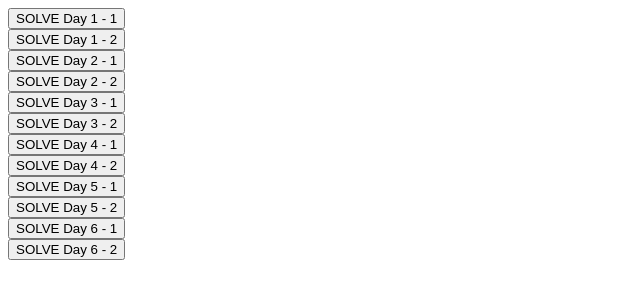
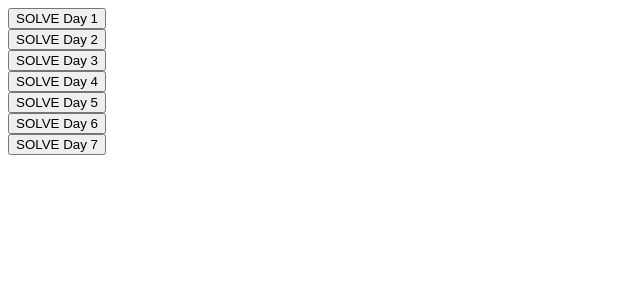
Before and after one commit to psacuto/advent-of-code, a React (Create React App) app: page / in a window 1280 px wide. Shown: the top 300 px of the page, without its empty margins (0-640 px from the left). Built offline with nearby package versions, Linux system fonts and the light colour scheme.

Commit message:
Grouped puzzles per day, added stub for day 7

```diff
--- a/src/App.tsx
+++ b/src/App.tsx
@@ -6,6 +6,7 @@ import { day3_1, day3_2 } from "./services/day3";
 import { day4_1, day4_2 } from "./services/day4";
 import { day5_1, day5_2 } from "./services/day5";
 import { day6_1, day6_2 } from "./services/day6";
+import { day7_1, day7_2 } from "./services/day7";
 
 function App() {
 
@@ -13,18 +14,13 @@ function App() {
     <div className="App">
       <header className="App-header">
         <div>
-          <Puzzle name="Day 1 - 1" implementation={day1_1} />
-          <Puzzle name="Day 1 - 2" implementation={day1_2} />
-          <Puzzle name="Day 2 - 1" implementation={day2_1} />
-          <Puzzle name="Day 2 - 2" implementation={day2_2} />
-          <Puzzle name="Day 3 - 1" implementation={day3_1} />
-          <Puzzle name="Day 3 - 2" implementation={day3_2} />
-          <Puzzle name="Day 4 - 1" implementation={day4_1} />
-          <Puzzle name="Day 4 - 2" implementation={day4_2} />
-          <Puzzle name="Day 5 - 1" implementation={day5_1} />
-          <Puzzle name="Day 5 - 2" implementation={day5_2} />
-          <Puzzle name="Day 6 - 1" implementation={day6_1} />
-          <Puzzle name="Day 6 - 2" implementation={day6_2} />
+          <Puzzle name="Day 1" part1={day1_1} part2={day1_2} />
+          <Puzzle name="Day 2" part1={day2_1} part2={day2_2} />
+          <Puzzle name="Day 3" part1={day3_1} part2={day3_2} />
+          <Puzzle name="Day 4" part1={day4_1} part2={day4_2} />
+          <Puzzle name="Day 5" part1={day5_1} part2={day5_2} />
+          <Puzzle name="Day 6" part1={day6_1} part2={day6_2} />
+          <Puzzle name="Day 7" part1={day7_1} part2={day7_2} />
         </div>
       </header>
     </div>
--- a/src/components/puzzle.tsx
+++ b/src/components/puzzle.tsx
@@ -2,19 +2,17 @@ import React, { useState } from "react";
 
 interface DayProps {
   name: string;
-  implementation: (input: string) => string;
+  part1: (input: string) => string;
+  part2: (input: string) => string;
 }
 
-export function Puzzle({ name, implementation }: DayProps) {
+export function Puzzle({ name, part1, part2 }: DayProps) {
   const [dayInput, setDayInput] = useState("");
   const [result, setResult] = useState("");
   const [opened, setOpened] = useState(false);
 
-  function run() {
-    const timerName = "puzzle " + name;
-    console.time(timerName);
-    const result = implementation(dayInput);
-    console.timeEnd(timerName);
+  function run(program: (input: string) => string) {
+    const result = program(dayInput);
     setResult(result);
   }
 
@@ -29,10 +27,10 @@ export function Puzzle({ name, implementation }: DayProps) {
             onChange={(e) => setDayInput(e.currentTarget.value)}
           ></textarea>
         </div>
-        <button onClick={run} disabled={!dayInput}>RUN</button>
-
+        <button onClick={() => run(part1)} disabled={!dayInput}>RUN PART 1</button>
+        <button onClick={() => run(part2)} disabled={!dayInput}>RUN PART 2</button>
+        <button onClick={() => setOpened(false)}>CLOSE</button>
         {result && <div>Result: {result}</div>}
-        <button onClick={() => setOpened(false)}>CLOSE</button>
       </div>
     );
   } else {
--- /dev/null
+++ b/src/services/day7.ts
@@ -0,0 +1,7 @@
+export function day7_1(input: string) {
+    return input;
+}
+
+export function day7_2(input: string) {
+    return input;
+}
```
